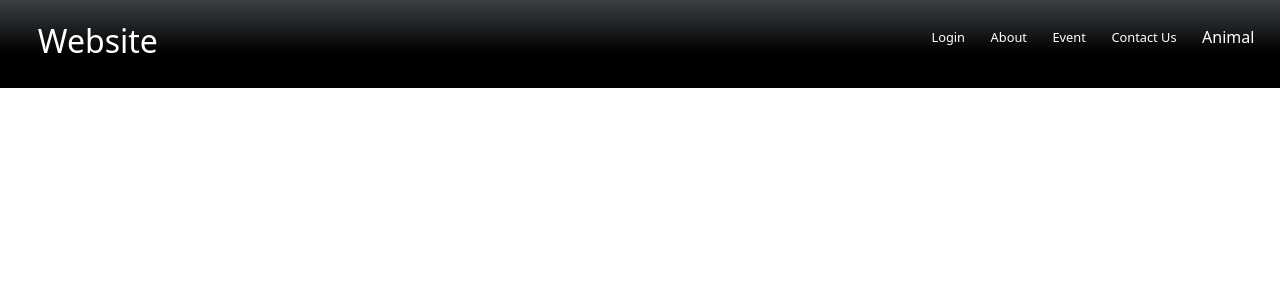
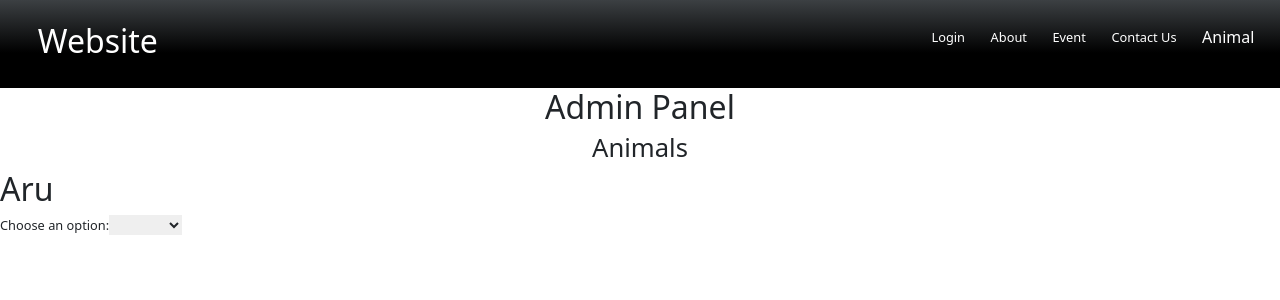
Before and after one commit to Anurag300705/Wildlife_and_Environment, a React (Vite) app in the folder my-app/: page /Admin in a window 1280 px wide. Shown: the top 300 px of the page. Built offline with nearby package versions, Linux system fonts and the light colour scheme.

Commit message:
Added Admin section

```diff
--- a/my-app/package.json
+++ b/my-app/package.json
@@ -15,6 +15,7 @@
     "axios": "^1.7.5",
     "bootstrap": "^5.3.3",
     "clsx": "^2.1.1",
+    "flowbite-react": "^0.10.2",
     "framer-motion": "^11.11.9",
     "react": "^18.3.1",
     "react-bootstrap": "^2.10.4",
--- a/my-app/src/App.jsx
+++ b/my-app/src/App.jsx
@@ -19,6 +19,7 @@ import  Event  from './components/pages/event/event';
 import Book from './components/pages/event/components/Book';
 import SpclAnmls from "./components/pages/SPECIAL_ANIMALS/Special.jsx";
 import Footer from './components/pages/event/components/Footer.jsx';
+import Admin from './components/Admin/Admin.jsx';
 
 
 function App() {
@@ -49,6 +50,7 @@ function App() {
           <Route path="/Event" element={<Event />} />
           <Route path="/book" element={<Book />} />
           <Route path="/SpecialAnimals" element={<SpclAnmls />} />
+          <Route path="/Admin" element={<Admin />} />
 
         </Routes>
       </Router>
--- /dev/null
+++ b/my-app/src/components/Admin/Admin.jsx
@@ -0,0 +1,17 @@
+import React from 'react'
+
+import Drop from './Dropdown'
+export default function Admin() {
+    return (
+        <>
+            <div >
+                <div style={{ display: 'flex', flexDirection: "column", alignItems: 'center' }}>
+                    <h1>Admin Panel</h1>
+                    <h2>Animals</h2>
+                </div>
+                <h1>Aru</h1>
+                <Drop/>
+                </div>
+        </>
+    )
+}
--- /dev/null
+++ b/my-app/src/components/Admin/Dropdown.jsx
@@ -0,0 +1,34 @@
+import React, { useState } from 'react';
+
+
+const Drop = () => {
+  const [selectedOption, setSelectedOption] = useState('');
+  const [species,setSpecies] = useState('')
+  const [byear,setByear] = useState('')
+  const handleChange = (event) => {
+    setSelectedOption(event.target.value);
+  };
+
+  return (
+    <div>
+      <label htmlFor="dropdown">Choose an option:</label>
+      <select id="dropdown" value={selectedOption} onChange={handleChange}>
+        <option value=""><input type='text'
+        value={species}
+        onChange={(e)=>{setSpecies(e.target.value)}}/></option>
+        <option value="option1">
+            Option 1
+            <input type='text'
+            placeholder='enter species'
+        value={species}
+        onChange={(e)=>{setSpecies(e.target.value)}}/>
+        </option>
+        <option value="option2">Option 2</option>
+        <option value="option3">Option 3</option>
+      </select>
+      {selectedOption && <p>You selected: {selectedOption}</p>}
+    </div>
+  );
+};
+
+export default Drop;
```
Also changed, not shown: 1 other file (tests, documents, lock files or other folders).
